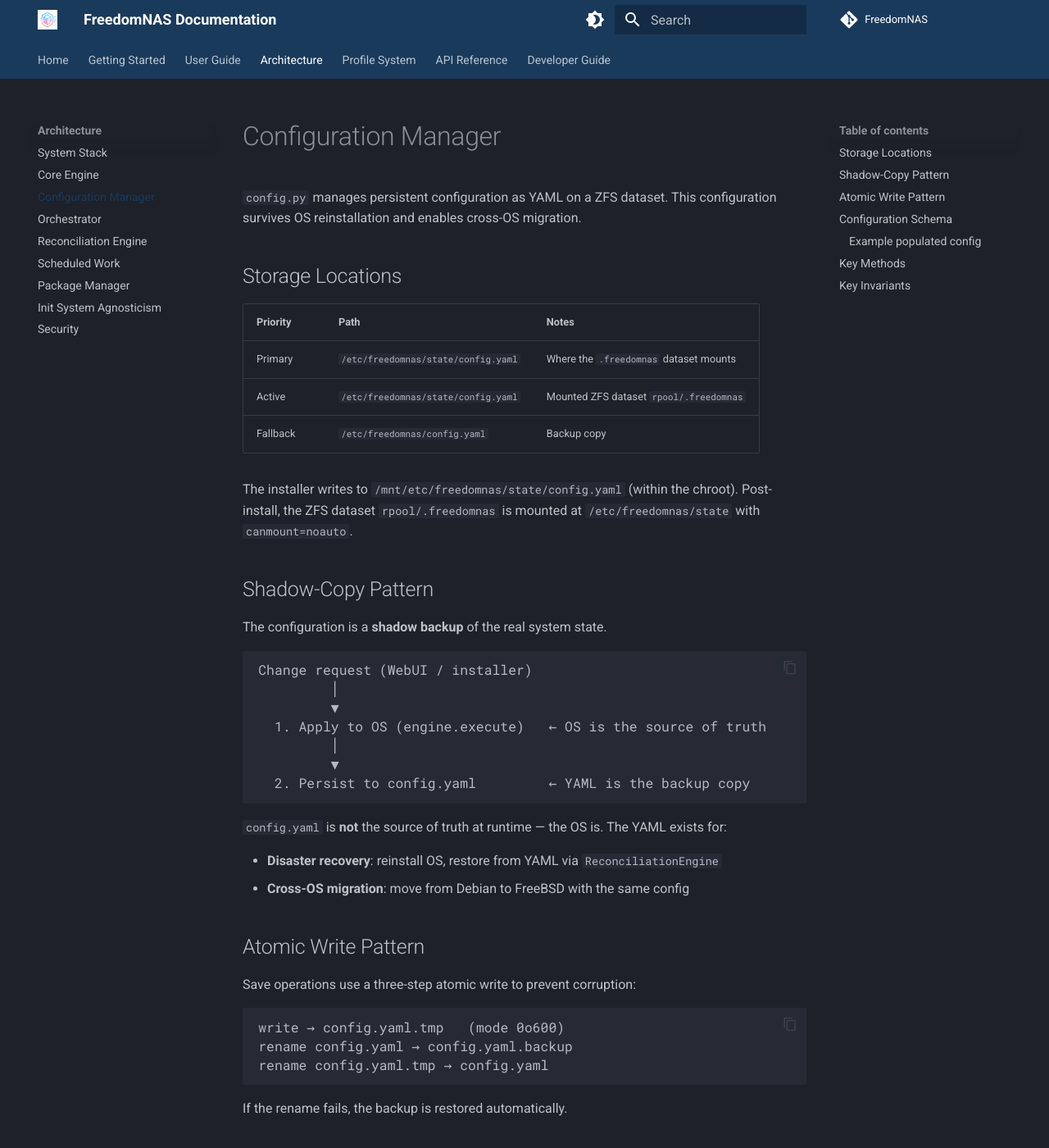
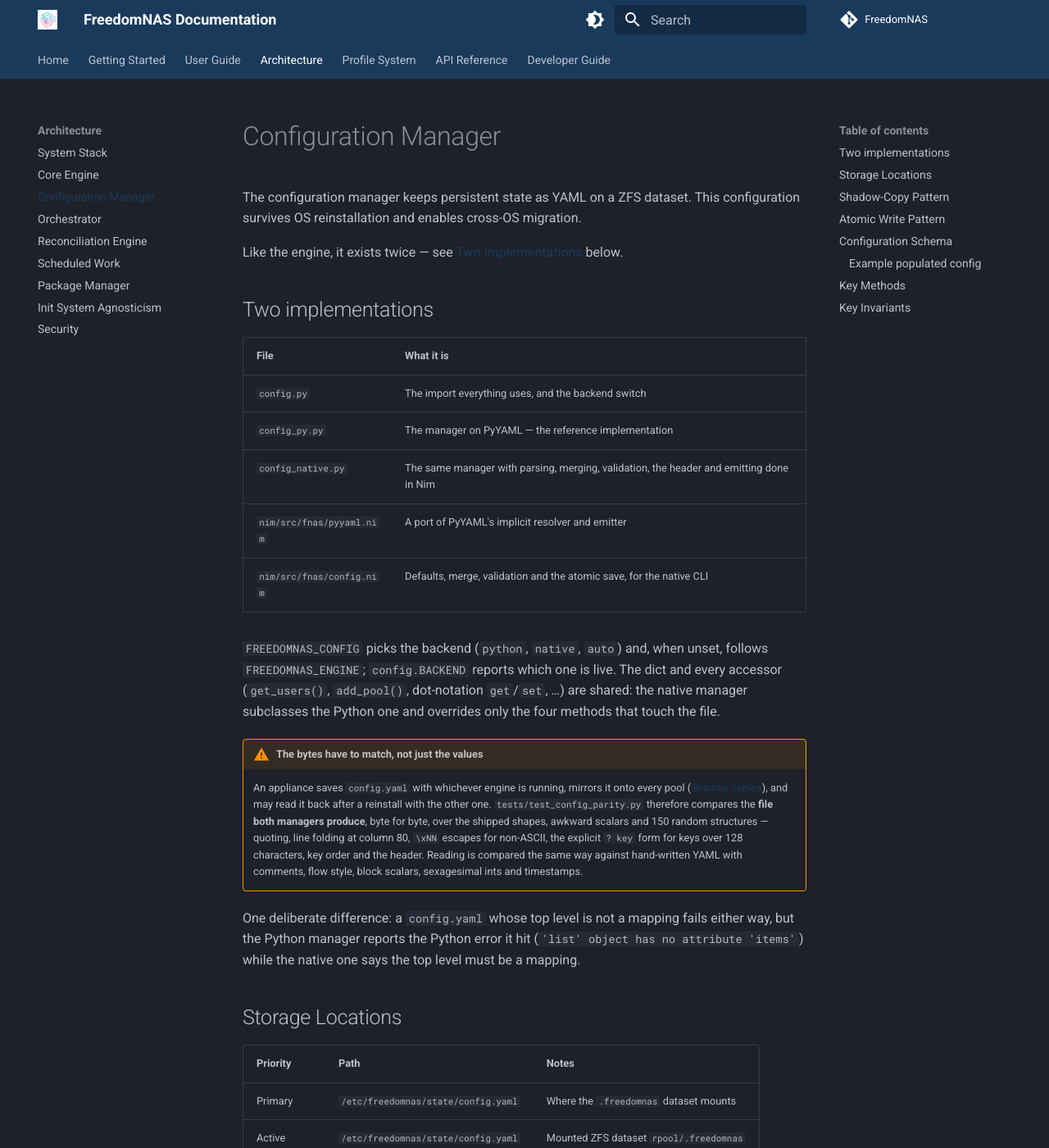
Before and after one commit to FreedomNAS/freedomnas-docs, an MkDocs documentation site: the page built from docs/architecture/config.md, in a window 1280 px wide and 1400 px high. Shown: the whole window at 82% size. Built offline with MkDocs 1.6.1 and Material for MkDocs 9.7.7, drawn with Linux system fonts in a browser that asks for light colours.

Commit message:
Document the native configuration backend

```diff
--- a/docs/architecture/config.md
+++ b/docs/architecture/config.md
@@ -1,7 +1,42 @@
 # Configuration Manager
 
-`config.py` manages persistent configuration as YAML on a ZFS dataset.
+The configuration manager keeps persistent state as YAML on a ZFS dataset.
 This configuration survives OS reinstallation and enables cross-OS migration.
+
+Like the engine, it exists twice — see
+[Two implementations](#two-implementations) below.
+
+## Two implementations
+
+| File | What it is |
+|------|-----------|
+| `config.py` | The import everything uses, and the backend switch |
+| `config_py.py` | The manager on PyYAML — the reference implementation |
+| `config_native.py` | The same manager with parsing, merging, validation, the header and emitting done in Nim |
+| `nim/src/fnas/pyyaml.nim` | A port of PyYAML's implicit resolver and emitter |
+| `nim/src/fnas/config.nim` | Defaults, merge, validation and the atomic save, for the native CLI |
+
+`FREEDOMNAS_CONFIG` picks the backend (`python`, `native`, `auto`) and, when
+unset, follows `FREEDOMNAS_ENGINE`; `config.BACKEND` reports which one is
+live. The dict and every accessor (`get_users()`, `add_pool()`, dot-notation
+`get`/`set`, …) are shared: the native manager subclasses the Python one and
+overrides only the four methods that touch the file.
+
+!!! warning "The bytes have to match, not just the values"
+    An appliance saves `config.yaml` with whichever engine is running,
+    mirrors it onto every pool ([Shadow copies](snapshots.md)), and may read
+    it back after a reinstall with the other one. `tests/test_config_parity.py`
+    therefore compares the **file both managers produce**, byte for byte,
+    over the shipped shapes, awkward scalars and 150 random structures —
+    quoting, line folding at column 80, `\xNN` escapes for non-ASCII, the
+    explicit `? key` form for keys over 128 characters, key order and the
+    header. Reading is compared the same way against hand-written YAML with
+    comments, flow style, block scalars, sexagesimal ints and timestamps.
+
+One deliberate difference: a `config.yaml` whose top level is not a mapping
+fails either way, but the Python manager reports the Python error it hit
+(`'list' object has no attribute 'items'`) while the native one says the top
+level must be a mapping.
 
 ## Storage Locations
 
```
Also changed, not shown: docs/architecture/system-stack.md (+3 -1 lines), docs/developer/repositories.md (+5 -3 lines).
